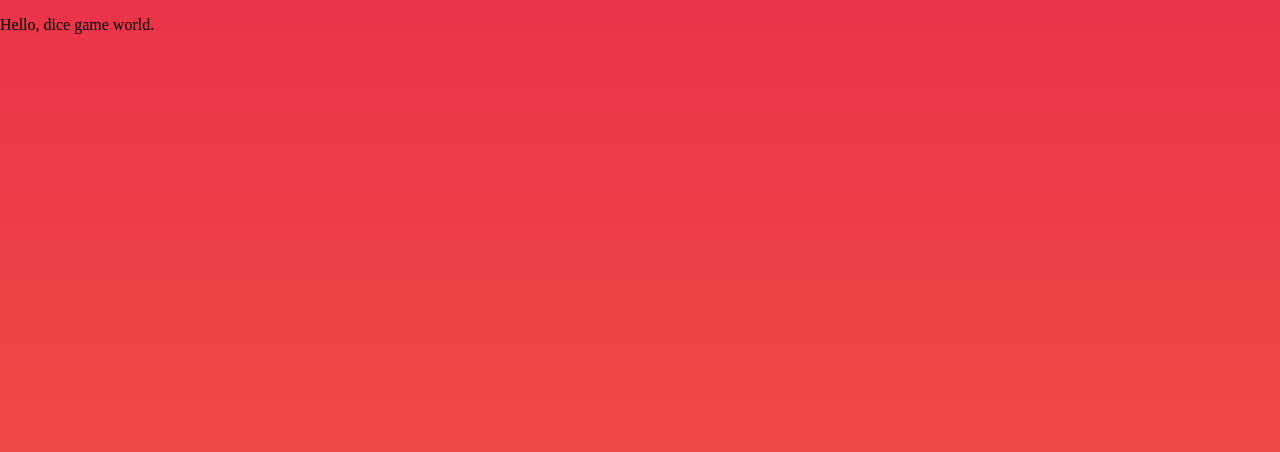
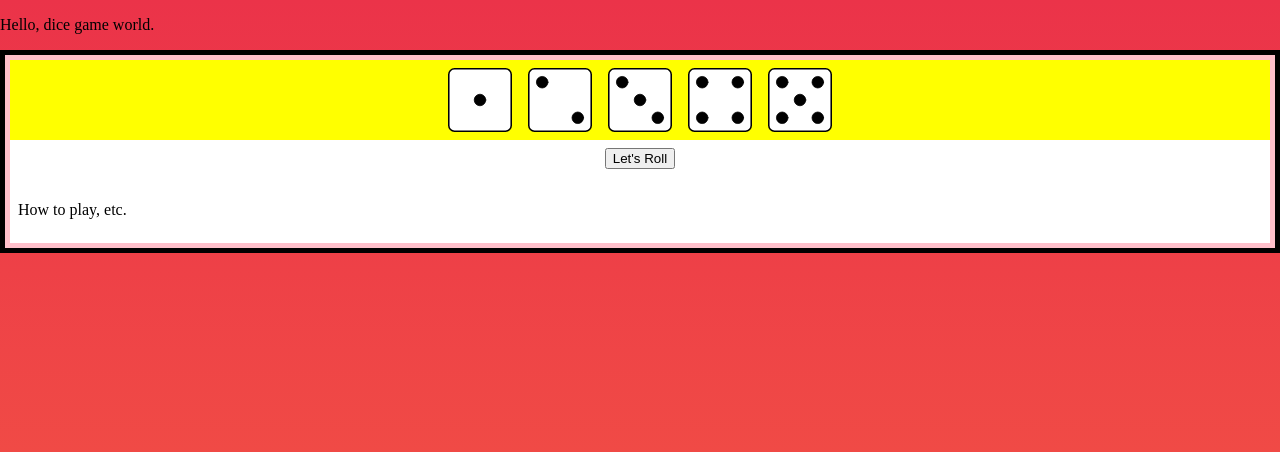
Before and after one commit to jayboots/yatzy, a PHP site: page / in a window 1280 px wide. Shown: the top 452 px of the page. Run offline with PHP 8.4, Linux system fonts and the light colour scheme.

Commit message:
feat(Yacht Dice): :sparkles: add js button and random die roll feature to basic page layout
button exists to create randomized dice values on a page

```diff
--- a/public/css/styles.css
+++ b/public/css/styles.css
@@ -17,13 +17,35 @@ div.container{
 }
 
 div.game-area{
-
+    border: black solid 5px;
+    background: pink;
+    padding: 5px;
 }
 
 div.dice-area{
-
+    display: flex;
+    /* padding: 5px; */
+    flex-direction: row;
+    flex-wrap: wrap;
+    justify-content: center;
+    background: yellow;
 }
 
-div.rules{
+div.die{
+    width: 4rem;
+    height: 4rem;
+    padding: 0.5rem;
+}
+
+div.button-container{
+    display: flex;
+    justify-content: center;
+    padding: 0.5rem;
     background: #FFFFFF;
 }
+
+div.rules-container{
+    justify-content: center;
+    padding: 0.5rem;
+    background: #FFFFFF;
+}
--- a/public/index.html
+++ b/public/index.html
@@ -17,11 +17,24 @@
     <div class="container">
         <p>Hello, dice game world.</p>
         <div class="game-area">
-            <div class="dice-area">
+            <div class="dice-container">
                 <!-- The dice can go here -->
+                <div class="dice-area">
+                  <div class="die"><img src="assets/d1.svg" id="d1"></div>
+                  <div class="die"><img src="assets/d2.svg" id="d2"></div>
+                  <div class="die"><img src="assets/d3.svg"  id="d3"></div>
+                  <div class="die"><img src="assets/d4.svg" id="d4"></div>
+                  <div class="die"><img src="assets/d5.svg" id="d5"></div>
+                </div>
             </div>
             <div class="button-container">
                 <!-- The button to roll the dice, and maybe rules and results can go here... -->
+                <!-- Button should play a sound when clicked -->
+                <button type="button" class="button" id="rollbtn">Let's Roll</button>
+            </div>
+            <div class="rules-container">
+              <!-- How to play, or maybe score area -->
+              <p>How to play, etc.</p>
             </div>
         </div>
     </div>
--- a/public/js/main.js
+++ b/public/js/main.js
@@ -0,0 +1,23 @@
+// Choose which die face to display by selecting a digit from 1-6
+
+// Default set the "roll" hand to impossible values when no roll
+// This could hold the values of the hand but we need a way to keep an expanding array of turns : outcomes to display in a table
+let results = [0,0,0,0,0]
+
+document.getElementById("rollbtn").onclick = function(){
+    // console.log("Hello World")
+    let d1 = Math.floor(Math.random() * 6) + 1;
+    let d2 = Math.floor(Math.random() * 6) + 1;
+    let d3 = Math.floor(Math.random() * 6) + 1;
+    let d4 = Math.floor(Math.random() * 6) + 1;
+    let d5 = Math.floor(Math.random() * 6) + 1;
+
+    //The values, can do something with them
+    console.log([d1, d2, d3, d4, d5])
+
+    document.getElementById("d1").src="assets/d"+ d1+".svg"
+    document.getElementById("d2").src="assets/d"+ d2+".svg"
+    document.getElementById("d3").src="assets/d"+ d3+".svg"
+    document.getElementById("d4").src="assets/d"+ d4+".svg"
+    document.getElementById("d5").src="assets/d"+ d5+".svg"
+}
```
